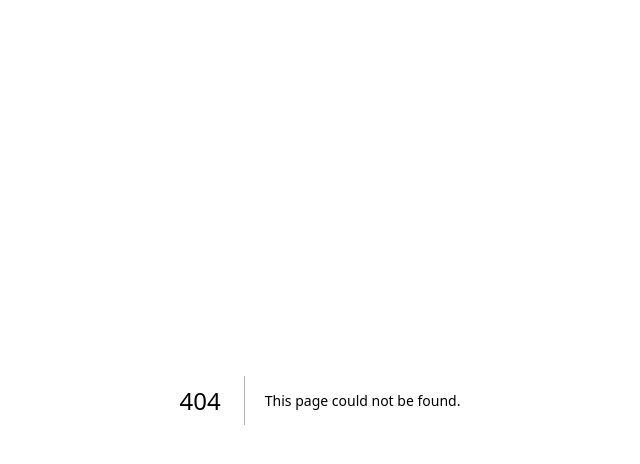
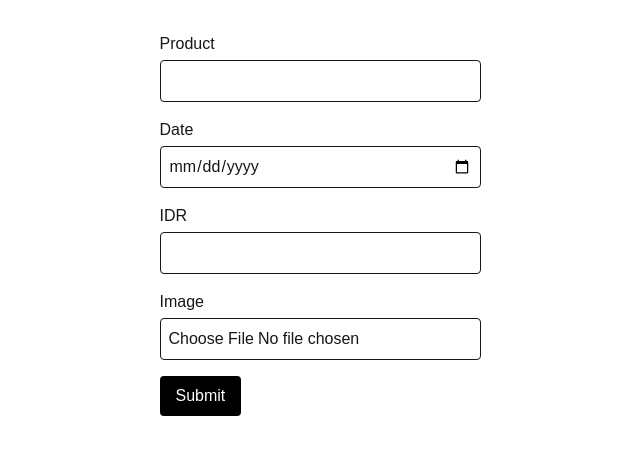
Before and after one commit to rfsyhb/notion-dashboard, a Next.js app: page /spend in a window 1280 px wide. Before the commit this address had no page. Shown: the top 464 px of the page, without its empty margins (320-960 px from the left). Built offline with nearby package versions, Linux system fonts and the light colour scheme.

Commit message:
base GET and POST to Notion

```diff
--- /dev/null
+++ b/app/api/money-tracking/route.ts
@@ -0,0 +1,133 @@
+import { isFullPage } from '@notionhq/client';
+
+import { queryDataSource } from '@/lib/notion/queries';
+import { mapMoneyTracking } from '@/lib/notion/mapper';
+import { createMoneyTracking } from '@/lib/notion/mutations';
+import { uploadFileToNotion } from '@/lib/notion/upload';
+
+export async function GET() {
+  try {
+    const dataSourceId = process.env.NOTION_MONEYTRACKING_DATA_SOURCE_ID;
+
+    if (!dataSourceId) {
+      return Response.json(
+        {
+          message: 'Data source ID is not configured.',
+        },
+        {
+          status: 500,
+        },
+      );
+    }
+
+    const data = await queryDataSource(dataSourceId);
+    const mappedData = data.data.map(mapMoneyTracking);
+
+    return Response.json({
+      data: mappedData,
+      nextCursor: data.nextCursor,
+      hasMore: data.hasMore,
+    });
+  } catch (error) {
+    console.error('Error fetching data from Notion:', error);
+
+    return Response.json(
+      {
+        message: 'Failed to fetch data from Notion.',
+      },
+      {
+        status: 500,
+      },
+    );
+  }
+}
+
+export async function POST(request: Request) {
+  try {
+    const formData = await request.formData();
+
+    const product = formData.get('product') as string;
+    const date = formData.get('date') as string;
+    const idr = formData.get('idr') as string;
+    const image = formData.get('image') as File | null;
+    const MAX_FILE_SIZE = 5 * 1024 * 1024; // 5MB
+
+    if (image instanceof File && image.size > MAX_FILE_SIZE) {
+      return Response.json(
+        {
+          message: 'File size exceeds the maximum limit of 5MB.',
+        },
+        {
+          status: 400,
+        },
+      );
+    }
+
+    if (
+      typeof product !== 'string' ||
+      typeof date !== 'string' ||
+      typeof idr !== 'string'
+    ) {
+      return Response.json(
+        {
+          message: 'Invalid input data.',
+        },
+        {
+          status: 400,
+        },
+      );
+    }
+
+    let imageFileUploadId: string | undefined;
+    let imageName: string | undefined;
+
+    if (image instanceof File && image.size > 0) {
+      if (!image.type.startsWith('image/')) {
+        return Response.json(
+          {
+            message: 'Invalid file type. Please upload an image.',
+          },
+          {
+            status: 400,
+          },
+        );
+      }
+
+      const uploadedFile = await uploadFileToNotion(image);
+      imageFileUploadId = uploadedFile.id;
+      imageName = image.name;
+    }
+
+    const page = await createMoneyTracking({
+      product,
+      date,
+      idr: Number(idr),
+      imageFileUploadId,
+      imageName,
+    });
+
+    if (!isFullPage(page)) {
+      throw new Error('Created page is not a full page');
+    }
+
+    return Response.json(
+      {
+        data: mapMoneyTracking(page),
+      },
+      {
+        status: 201,
+      },
+    );
+  } catch (error) {
+    console.error(error);
+
+    return Response.json(
+      {
+        message: 'Failed to create money tracking entry.',
+      },
+      {
+        status: 500,
+      },
+    );
+  }
+}
--- /dev/null
+++ b/app/spend/page.tsx
@@ -0,0 +1,137 @@
+'use client';
+
+import { useState } from 'react';
+import { z } from 'zod';
+
+const formSchema = z.object({
+  product: z.string().min(1, 'Product wajib diisi'),
+  date: z.string().min(1, 'Date wajib diisi'),
+
+  idr: z.coerce.number().positive('IDR harus lebih dari 0'),
+
+  image: z
+    .instanceof(File)
+    .refine((file) => file.size > 0, {
+      message: 'Image wajib diisi',
+    })
+    .refine((file) => file.type.startsWith('image/'), {
+      message: 'File harus berupa image',
+    })
+    .refine((file) => file.size <= 5 * 1024 * 1024, {
+      message: 'Ukuran file tidak boleh lebih dari 5MB',
+    }),
+});
+
+export default function TestPage() {
+  const [message, setMessage] = useState('');
+  const [loading, setLoading] = useState(false);
+
+  async function handleSubmit(event: FormEvent<HTMLFormElement>) {
+    event.preventDefault();
+
+    const formData = new FormData(event.currentTarget);
+
+    const result = formSchema.safeParse({
+      product: formData.get('product'),
+      date: formData.get('date'),
+      idr: formData.get('idr'),
+      image: formData.get('image'),
+    });
+
+    if (!result.success) {
+      setMessage(result.error.issues.map((issue) => issue.message).join(', '));
+
+      return;
+    }
+
+    setLoading(true);
+    setMessage('');
+
+    try {
+      const requestFormData = new FormData();
+
+      requestFormData.append('product', result.data.product);
+      requestFormData.append('date', result.data.date);
+      requestFormData.append('idr', result.data.idr.toString());
+      requestFormData.append('image', result.data.image);
+
+      const response = await fetch('/api/money-tracking', {
+        method: 'POST',
+        body: requestFormData,
+      });
+
+      const data = await response.json();
+
+      if (!response.ok) {
+        throw new Error(data.message ?? 'Request failed');
+      }
+
+      setMessage('Data berhasil ditambahkan');
+
+      console.log(data);
+    } catch (error) {
+      setMessage(
+        error instanceof Error ? error.message : 'Something went wrong',
+      );
+    } finally {
+      setLoading(false);
+    }
+  }
+
+  return (
+    <main className="mx-auto max-w-md p-8">
+      <form onSubmit={handleSubmit} className="space-y-4">
+        <div>
+          <label className="mb-1 block">Product</label>
+
+          <input
+            name="product"
+            type="text"
+            className="w-full rounded border p-2"
+          />
+        </div>
+
+        <div>
+          <label className="mb-1 block">Date</label>
+
+          <input
+            name="date"
+            type="date"
+            className="w-full rounded border p-2"
+          />
+        </div>
+
+        <div>
+          <label className="mb-1 block">IDR</label>
+
+          <input
+            name="idr"
+            type="number"
+            className="w-full rounded border p-2"
+          />
+        </div>
+
+        <div>
+          <label className="mb-1 block">Image</label>
+
+          <input
+            name="image"
+            type="file"
+            accept="image/*"
+            className="w-full rounded border p-2"
+          />
+        </div>
+
+        <button
+          type="submit"
+          disabled={loading}
+          className="rounded bg-black px-4 py-2 text-white disabled:opacity-50"
+        >
+          {loading ? 'Submitting...' : 'Submit'}
+        </button>
+
+        {message && <p className="text-sm">{message}</p>}
+      </form>
+    </main>
+  );
+}
--- /dev/null
+++ b/lib/notion/client.ts
@@ -0,0 +1,11 @@
+import "server-only";
+
+import { Client } from "@notionhq/client";
+
+if (!process.env.NOTION_TOKEN) {
+  throw new Error("NOTION_TOKEN is not defined in the environment variables.");
+}
+
+export const notion = new Client({
+  auth: process.env.NOTION_TOKEN,
+})
--- /dev/null
+++ b/lib/notion/mapper.ts
@@ -0,0 +1,9 @@
+export function mapMoneyTracking(page: any) {
+  return {
+    id: page.id,
+    "Product": page.properties["Product"]?.title[0]?.plain_text || "",
+    "Date": page.properties["Date"]?.date?.start || "",
+    "IDR": page.properties["IDR"]?.number || 0,
+    "Image": page.properties["Image"]?.files[0]?.file?.url || "",
+  }
+}
--- /dev/null
+++ b/lib/notion/mutations.ts
@@ -0,0 +1,63 @@
+import 'server-only';
+
+import { notion } from './client';
+
+export type CreateMoneyTrackingInput = {
+  product: string;
+  date: string;
+  idr: number;
+  imageFileUploadId?: string;
+  imageName?: string;
+};
+
+export async function createMoneyTracking(input: CreateMoneyTrackingInput) {
+  const dataSourceId = process.env.NOTION_MONEYTRACKING_DATA_SOURCE_ID;
+
+  if (!dataSourceId) {
+    throw new Error('NOTION_MONEYTRACKING_DATA_SOURCE_ID is not configured.');
+  }
+
+  return notion.pages.create({
+    parent: {
+      type: 'data_source_id',
+      data_source_id: dataSourceId,
+    },
+
+    properties: {
+      Product: {
+        title: [
+          {
+            type: 'text',
+            text: {
+              content: input.product,
+            },
+          },
+        ],
+      },
+
+      Date: {
+        date: {
+          start: input.date,
+        },
+      },
+
+      IDR: {
+        number: input.idr,
+      },
+
+      ...(input.imageFileUploadId && {
+        Image: {
+          files: [
+            {
+              type: 'file_upload',
+              file_upload: {
+                id: input.imageFileUploadId,
+              },
+              name: input.imageName ?? 'image',
+            },
+          ],
+        },
+      }),
+    },
+  });
+}
--- /dev/null
+++ b/lib/notion/queries.ts
@@ -0,0 +1,16 @@
+import 'server-only';
+
+import { notion } from './client';
+
+export async function queryDataSource(dataSourceId: string) {
+  const response = await notion.dataSources.query({
+    data_source_id: dataSourceId,
+    page_size: 100,
+  });
+
+  return {
+    data: response.results,
+    nextCursor: response.next_cursor,
+    hasMore: response.has_more,
+  };
+}
--- /dev/null
+++ b/lib/notion/upload.ts
@@ -0,0 +1,23 @@
+import 'server-only';
+
+import { notion } from './client';
+
+export async function uploadFileToNotion(file: File) {
+  // 1. File upload object
+  const fileUpload = await notion.fileUploads.create({
+    mode: 'single_part',
+    filename: file.name,
+    content_type: file.type,
+  });
+
+  // 2. Kirim binary file ke Notion
+  const uploadedFile = await notion.fileUploads.send({
+    file_upload_id: fileUpload.id,
+    file: {
+      filename: file.name,
+      data: file,
+    },
+  });
+
+  return uploadedFile;
+}
--- a/package.json
+++ b/package.json
@@ -9,9 +9,11 @@
     "lint": "eslint"
   },
   "dependencies": {
+    "@notionhq/client": "^5.26.0",
     "next": "16.3.5",
     "react": "19.2.8",
-    "react-dom": "19.2.8"
+    "react-dom": "19.2.8",
+    "zod": "^4.6.5"
   },
   "devDependencies": {
     "@tailwindcss/postcss": "^4",
```
Also changed, not shown: 1 other file (tests, documents, lock files or other folders).
